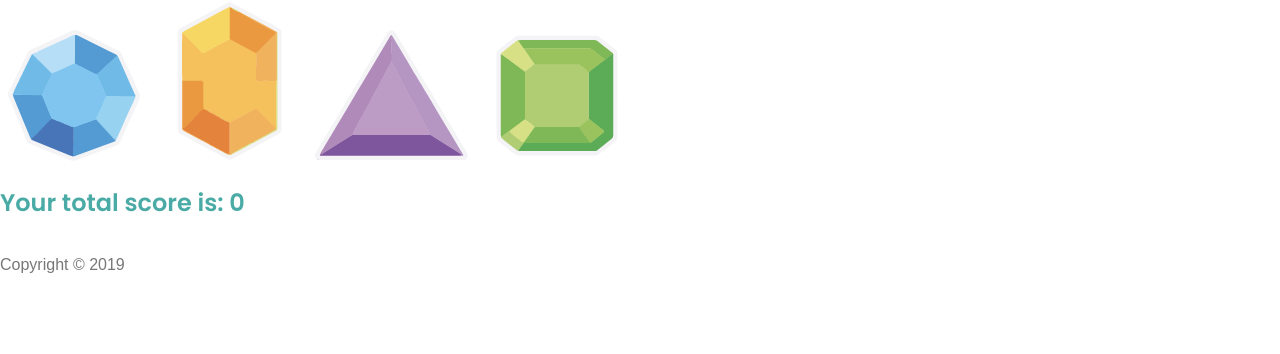
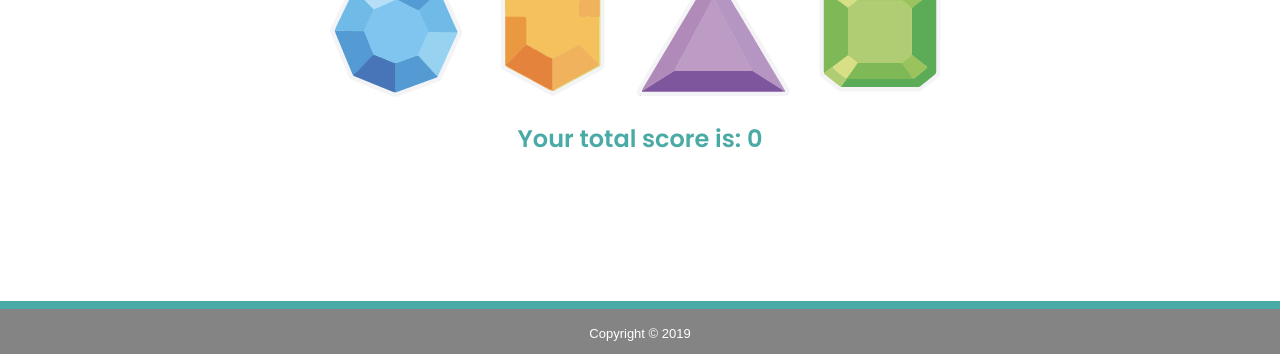
Before and after one commit to tochwat/unit-4-game, a plain HTML site: page index.html in a window 1280 px wide. Shown: the part 446-800 px from the top of the page. Drawn offline with nearby package versions, Linux system fonts and the light colour scheme.

Commit message:
updated with new css styles

```diff
--- a/assets/css/style.css
+++ b/assets/css/style.css
@@ -14,6 +14,8 @@ body {
 
 .content {
     flex: 1 0 auto;
+    text-align: center;
+    margin: 0 5%;
 
 }
 
@@ -49,7 +51,14 @@ p {
     margin-block-end: 1em;
     margin-inline-start: 0px;
     margin-inline-end: 0px;
-    line-height: 1.8em;
+    line-height: 1em;
+}
+
+
+#crystals {
+    width: 70%;
+    margin: 0 auto;
+
 }
 
 .crystal:hover {
@@ -57,3 +66,14 @@ p {
     filter: drop-shadow(5px 5px 5px #222);
 
 }
+
+footer {
+    text-align: center;
+    background-color: #848484;
+    padding: 5px 0 1px 0;
+    color: white;
+    font-size: small;
+    /* margin-bottom: 0; */
+    border-top: 8px solid #4aaaa5;
+    flex-shrink: 0;
+}
--- a/index.html
+++ b/index.html
@@ -19,6 +19,8 @@
             <source src="assets/audio/Click2.mp3" type="audio/mpeg">
             Your browser does not support the audio element.
     </audio>
+
+    <div class="content">
 
         <div id = "header">
             <h1>CrystalsCollector!</h1>
@@ -44,7 +46,7 @@
         </div>
 
 
-
+  </div>
   <footer class="footer">
       <div class="container">
         <p class="text-left footerP small">Copyright © 2019</p>
```
Lines whose indentation alone changed are shown as unchanged.
